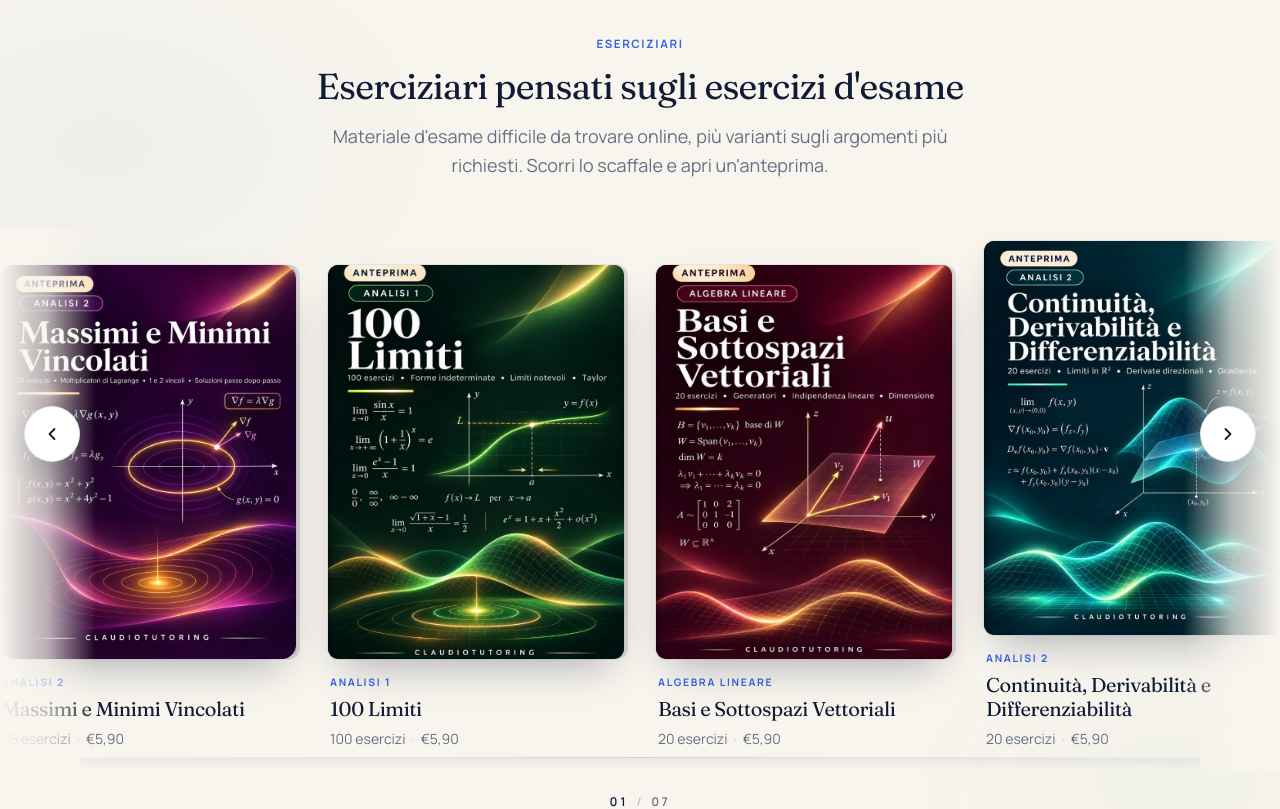
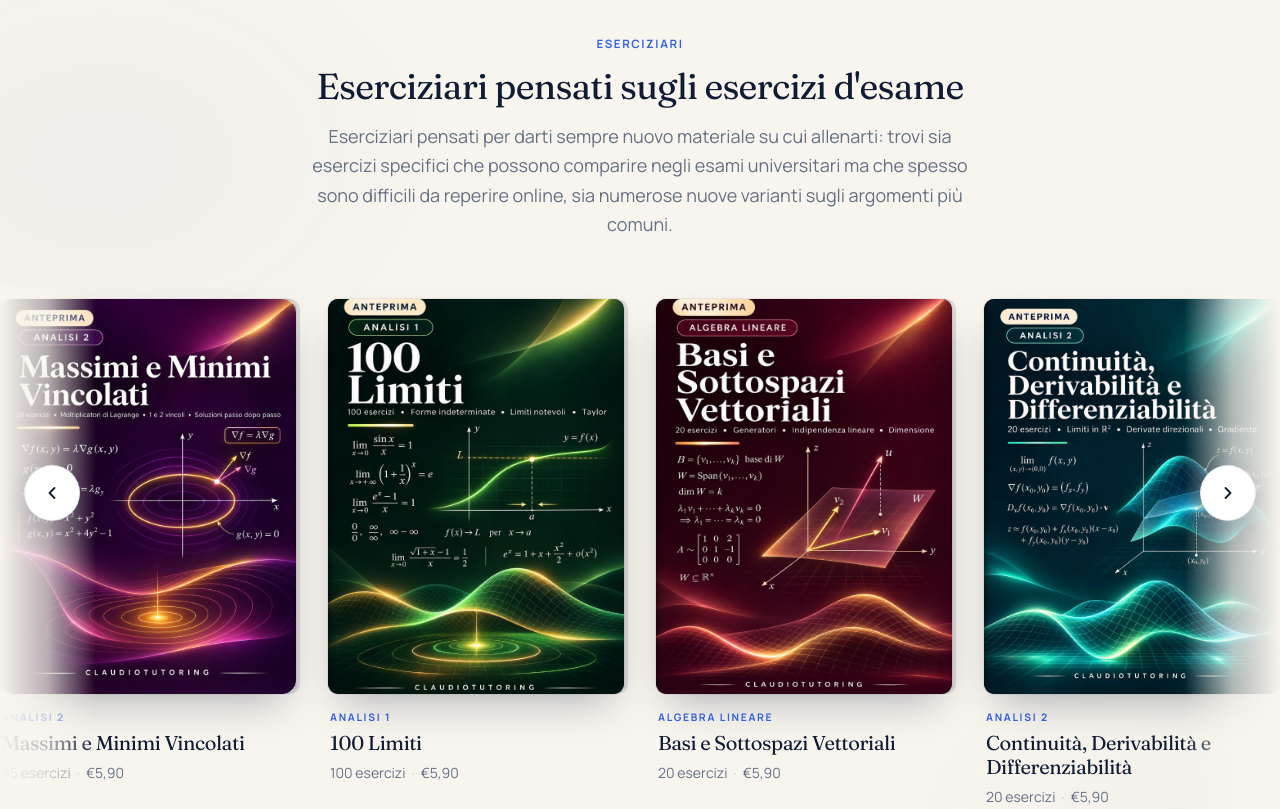
Before and after one commit to ClaudioK5/Claudio-Tutoring-Website, a Next.js app: page / in a window 1280 px wide. Shown: the part 2820-3629 px from the top of the page. Built offline with nearby package versions, Linux system fonts and the light colour scheme.

Commit message:
Add files via upload

```diff
--- a/src/components/EserciziariPreview.tsx
+++ b/src/components/EserciziariPreview.tsx
@@ -100,8 +100,10 @@ export function EserciziariPreview() {
               Eserciziari pensati sugli esercizi d&apos;esame
             </h2>
             <p className="mt-4 text-base leading-relaxed text-slate sm:text-lg">
-              Materiale d&apos;esame difficile da trovare online, più varianti sugli argomenti
-              più richiesti. Scorri lo scaffale e apri un&apos;anteprima.
+              Eserciziari pensati per darti sempre nuovo materiale su cui allenarti: trovi sia
+              esercizi specifici che possono comparire negli esami universitari ma che spesso
+              sono difficili da reperire online, sia numerose nuove varianti sugli argomenti
+              più comuni.
             </p>
           </div>
         </Reveal>
@@ -159,7 +161,7 @@ export function EserciziariPreview() {
 
         <div
           ref={scrollerRef}
-          className={`flex snap-x snap-mandatory items-end gap-7 overflow-x-auto scroll-smooth px-[max(1rem,calc((100%-1120px)/2+1rem))] pb-2 pt-3 [-ms-overflow-style:none] [scrollbar-width:none] [&::-webkit-scrollbar]:hidden sm:gap-8 md:px-[max(1.5rem,calc((100%-1120px)/2+1.5rem))] ${
+          className={`flex snap-x snap-mandatory items-start gap-7 overflow-x-auto scroll-smooth px-[max(1rem,calc((100%-1120px)/2+1rem))] pb-2 pt-3 [-ms-overflow-style:none] [scrollbar-width:none] [&::-webkit-scrollbar]:hidden sm:gap-8 md:px-[max(1.5rem,calc((100%-1120px)/2+1.5rem))] ${
             fitsAll ? "justify-center" : ""
           }`}
         >
@@ -279,11 +281,11 @@ function ShelfCover({
         </div>
       </button>
 
-      <div className="mt-4 px-0.5">
+      <div className="mt-4 min-h-[5.5rem] px-0.5">
         <p className="text-[0.65rem] font-bold uppercase tracking-[0.16em] text-blue">
           {product.subjectLabel}
         </p>
-        <h3 className="mt-1.5 font-display text-[1.15rem] leading-[1.2] tracking-tight text-navy sm:text-[1.25rem]">
+        <h3 className="mt-1.5 line-clamp-2 font-display text-[1.15rem] leading-[1.2] tracking-tight text-navy sm:text-[1.25rem]">
           <Link
             href={href}
             className="transition hover:text-blue focus-visible:outline-none focus-visible:ring-2 focus-visible:ring-blue/40"
```
